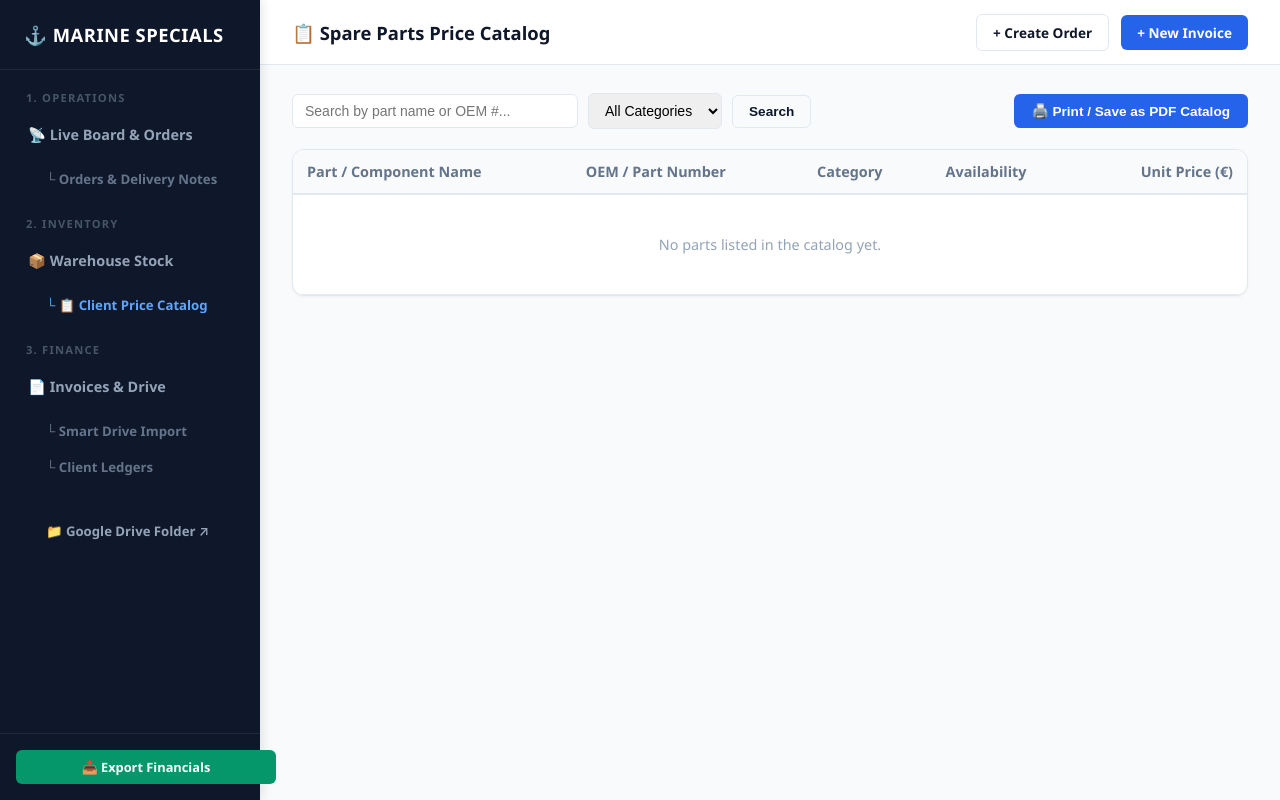
After one commit to marinespecials/marine-parts-tracker, a Django app: page /catalog/ in a window 1280 px wide. The commit adds this page. Run offline with Django 5.2, Linux system fonts and the light colour scheme; data that the repository does not hold is empty.

Commit message:
Added Client Price Catalog option under Inventory in sidebar navigation

```diff
--- a/finance/templates/finance/base.html
+++ b/finance/templates/finance/base.html
@@ -231,12 +231,16 @@
                 </a>
             </div>
 
-            <!-- CORE VIEW 2: WAREHOUSE STOCK -->
+            <!-- CORE VIEW 2: WAREHOUSE STOCK & CATALOG -->
             <div class="menu-section">
                 <div class="menu-section-title">2. Inventory</div>
 
                 <a href="{% url 'inventory_list' %}" class="nav-item {% if request.resolver_match.url_name == 'inventory_list' or request.resolver_match.url_name == 'edit_inventory_item' %}active{% endif %}">
                     <span>📦 Warehouse Stock</span>
+                </a>
+
+                <a href="{% url 'client_pricelist' %}" class="sub-nav-item {% if request.resolver_match.url_name == 'client_pricelist' %}active{% endif %}">
+                    <span>└ 📋 Client Price Catalog</span>
                 </a>
             </div>
 
--- /dev/null
+++ b/tracker/templates/tracker/client_pricelist.html
@@ -0,0 +1,109 @@
+{% extends 'finance/base.html' %}
+
+{% block title %}Client Spare Parts Catalog{% endblock %}
+{% block page_title %}📋 Spare Parts Price Catalog{% endblock %}
+
+{% block content %}
+<style>
+    .catalog-header {
+        display: flex;
+        justify-content: space-between;
+        align-items: center;
+        margin-bottom: 20px;
+    }
+
+    .search-bar-group {
+        display: flex;
+        gap: 10px;
+        align-items: center;
+    }
+
+    .search-bar-group input, .search-bar-group select {
+        padding: 8px 12px;
+        border-radius: 6px;
+        border: 1px solid var(--border);
+        font-size: 0.875rem;
+    }
+
+    table { width: 100%; border-collapse: collapse; font-size: 0.9rem; }
+    th { text-align: left; padding: 12px 14px; background-color: #F8FAFC; border-bottom: 2px solid var(--border); color: var(--text-secondary); font-weight: 600; }
+    td { padding: 12px 14px; border-bottom: 1px solid var(--border); vertical-align: middle; }
+    tr:hover td { background-color: #FAFCFF; }
+
+    .badge-in-stock { background: #D1FAE5; color: #065F46; font-size: 0.75rem; font-weight: 700; padding: 3px 8px; border-radius: 4px; }
+    .badge-out-stock { background: #FEE2E2; color: #991B1B; font-size: 0.75rem; font-weight: 700; padding: 3px 8px; border-radius: 4px; }
+
+    /* PRINT STYLING - Hides sidebars and topbars when printing to PDF */
+    @media print {
+        .sidebar, .topbar, .header-actions-bar, .search-bar-group, .btn-print, .no-print {
+            display: none !important;
+        }
+        .main-wrapper { margin-left: 0 !important; width: 100% !important; }
+        .content-body { padding: 0 !important; }
+        .card { border: none !important; box-shadow: none !important; padding: 0 !important; }
+        .print-header { display: block !important; margin-bottom: 20px; text-align: center; border-bottom: 2px solid #0F172A; padding-bottom: 10px; }
+    }
+
+    .print-header { display: none; }
+</style>
+
+<!-- PRINT HEADER (ONLY VISIBLE ON PDF/PRINT) -->
+<div class="print-header">
+    <h1 style="margin: 0; font-size: 1.8rem; color: #0F172A;">⚓ MARINE SPECIALS</h1>
+    <p style="margin: 4px 0 0 0; color: #64748B; font-size: 0.9rem;">Piraeus, Greece | Spare Parts & Equipment Catalog</p>
+</div>
+
+<div class="catalog-header no-print">
+    <form method="GET" class="search-bar-group">
+        <input type="text" name="q" value="{{ query }}" placeholder="Search by part name or OEM #..." style="width: 260px;">
+        <select name="category" onchange="this.form.submit()">
+            <option value="ALL">All Categories</option>
+            {% for cat in categories %}
+                <option value="{{ cat }}" {% if category_filter == cat %}selected{% endif %}>{{ cat }}</option>
+            {% endfor %}
+        </select>
+        <button type="submit" class="btn btn-outline">Search</button>
+    </form>
+
+    <button onclick="window.print();" class="btn btn-primary btn-print" style="padding: 9px 18px;">
+        🖨️ Print / Save as PDF Catalog
+    </button>
+</div>
+
+<div class="card" style="padding: 0; overflow: hidden;">
+    <table>
+        <thead>
+            <tr>
+                <th>Part / Component Name</th>
+                <th>OEM / Part Number</th>
+                <th>Category</th>
+                <th>Availability</th>
+                <th style="text-align: right;">Unit Price (€)</th>
+            </tr>
+        </thead>
+        <tbody>
+            {% for item in items %}
+            <tr>
+                <td><strong style="color: var(--primary); font-size: 0.95rem;">{{ item.part_name }}</strong></td>
+                <td>{{ item.part_code|default:"-" }}</td>
+                <td><span class="badge">{{ item.category }}</span></td>
+                <td>
+                    {% if item.quantity > 0 %}
+                        <span class="badge-in-stock">Available in Stock</span>
+                    {% else %}
+                        <span class="badge-out-stock">On Request</span>
+                    {% endif %}
+                </td>
+                <td style="text-align: right;"><strong style="font-size: 1rem; color: var(--primary);">{{ item.unit_cost }} €</strong></td>
+            </tr>
+            {% empty %}
+            <tr>
+                <td colspan="5" style="text-align: center; color: #94A3B8; padding: 40px;">
+                    No parts listed in the catalog yet.
+                </td>
+            </tr>
+            {% endfor %}
+        </tbody>
+    </table>
+</div>
+{% endblock %}
--- a/tracker/urls.py
+++ b/tracker/urls.py
@@ -25,6 +25,9 @@ urlpatterns = [
     path('warehouse/<int:item_id>/edit/', views.edit_inventory_item, name='edit_inventory_item'),
     path('warehouse/<int:item_id>/delete/', views.delete_inventory_item, name='delete_inventory_item'),
 
+    # NEW: Client Price Catalog
+    path('catalog/', views.client_pricelist, name='client_pricelist'),
+
     # Client Directory
     path('clients/', views.client_list, name='client_list'),
 ]
--- a/tracker/views.py
+++ b/tracker/views.py
@@ -293,3 +293,29 @@ def delete_inventory_item(request, item_id):
 def client_list(request):
     clients = Customer.objects.annotate(invoice_count=Count('invoice')).order_by('name')
     return render(request, 'tracker/client_list.html', {'clients': clients})
+def client_pricelist(request):
+    """Client-facing Price Catalog with clean search, category filtering, and print/PDF mode."""
+    query = request.GET.get('q', '').strip()
+    category_filter = request.GET.get('category', 'ALL')
+
+    items = InventoryItem.objects.all().order_by('part_name')
+
+    if category_filter != 'ALL':
+        items = items.filter(category=category_filter)
+
+    if query:
+        items = items.filter(
+            Q(part_name__icontains=query) |
+            Q(part_code__icontains=query) |
+            Q(category__icontains=query)
+        )
+
+    # Extract distinct categories for filter dropdown
+    categories = InventoryItem.objects.values_list('category', flat=True).distinct()
+
+    return render(request, 'tracker/client_pricelist.html', {
+        'items': items,
+        'query': query,
+        'category_filter': category_filter,
+        'categories': categories,
+    })
```
